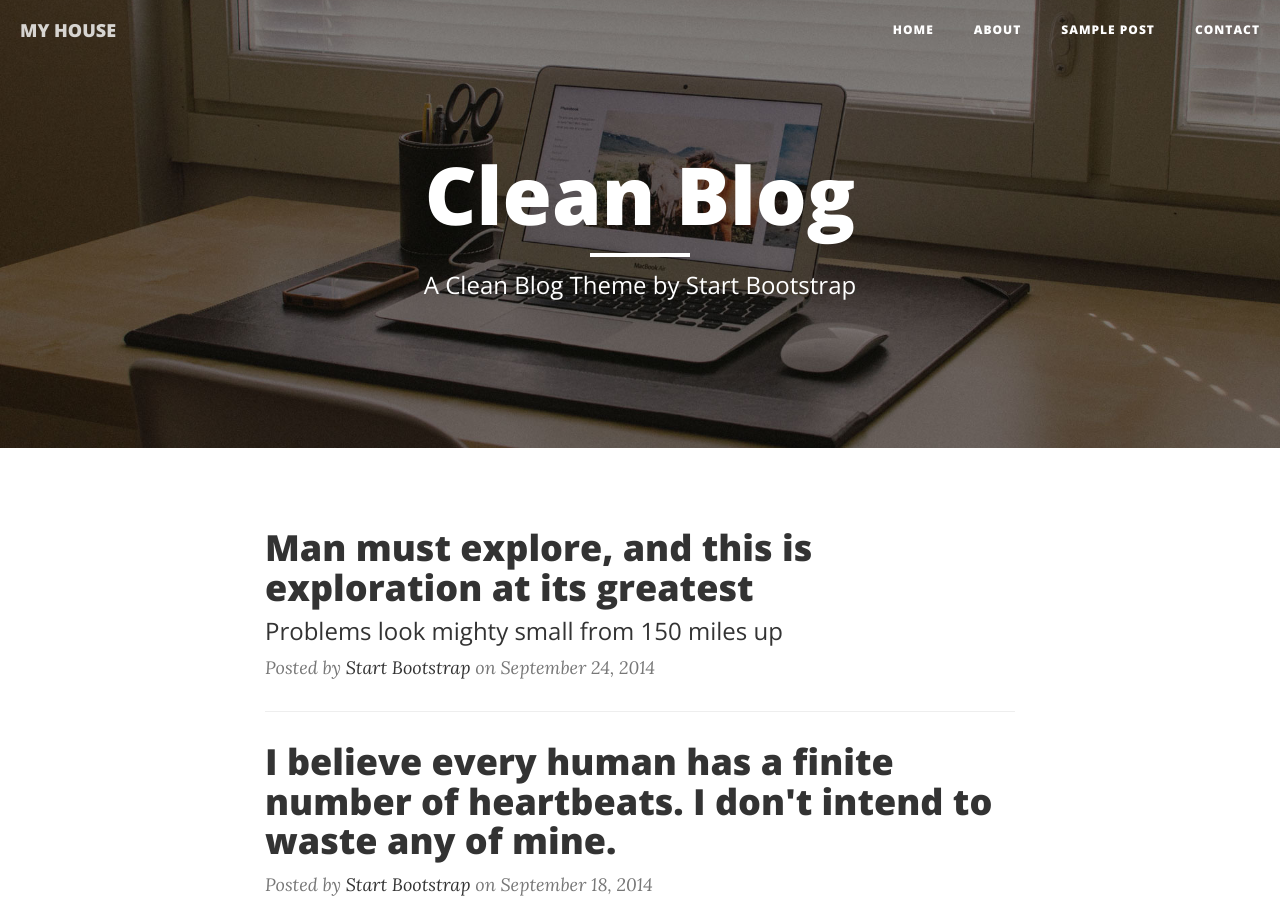
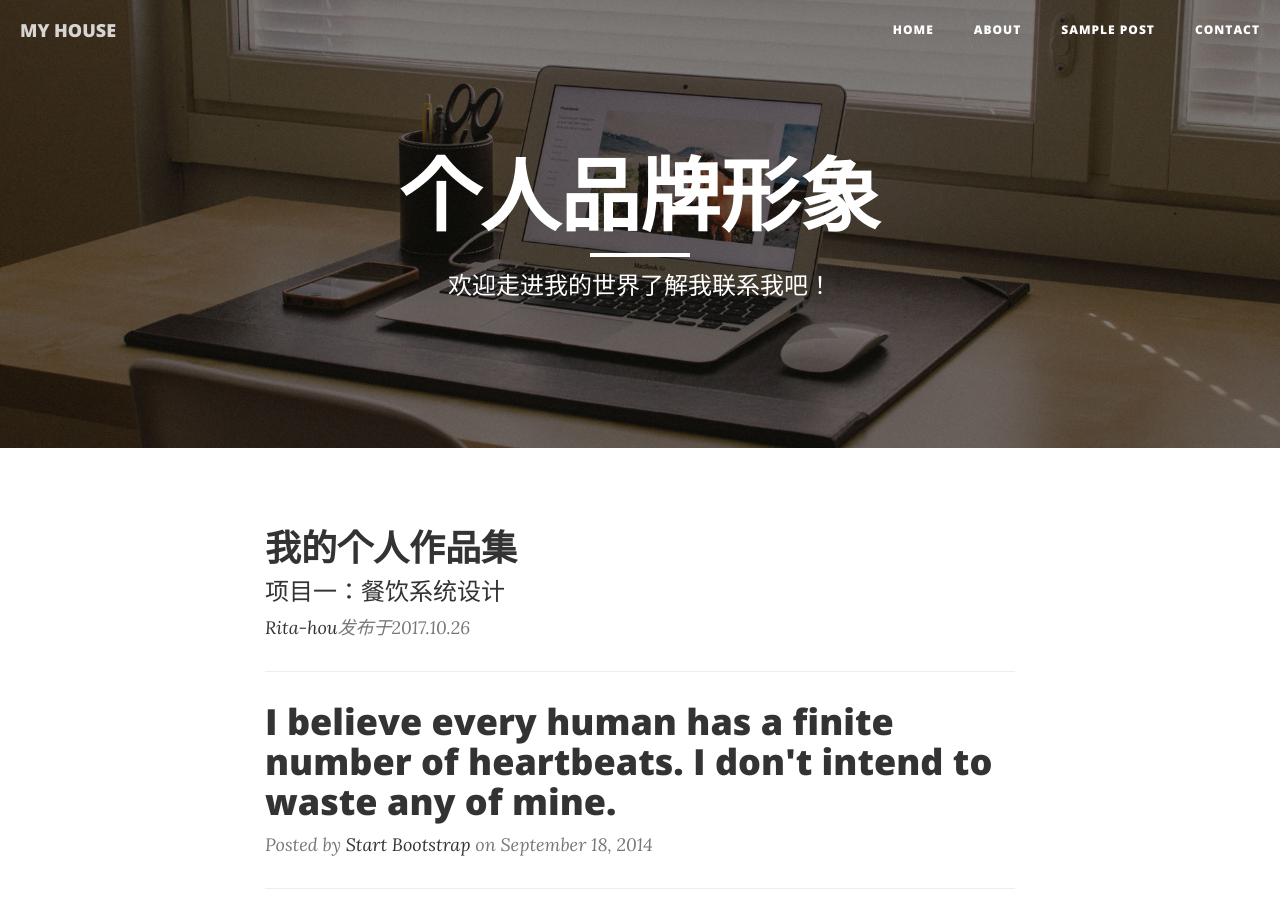
Before and after one commit to houfang/girlscodingdaydemo, a website: page index.html in a window 1280 px wide. Shown: the top 901 px of the page. Drawn offline with nearby package versions, Linux system fonts and the light colour scheme.

Commit message:
个人品牌形象

```diff
--- a/index.html
+++ b/index.html
@@ -74,9 +74,9 @@
             <div class="row">
                 <div class="col-lg-8 col-lg-offset-2 col-md-10 col-md-offset-1">
                     <div class="site-heading">
-                        <h1>Clean Blog</h1>
+                        <h1>个人品牌形象</h1>
                         <hr class="small">
-                        <span class="subheading">A Clean Blog Theme by Start Bootstrap</span>
+                        <span class="subheading">欢迎走进我的世界了解我联系我吧！</span>
                     </div>
                 </div>
             </div>
@@ -90,13 +90,13 @@
                 <div class="post-preview">
                     <a href="post.html">
                         <h2 class="post-title">
-                            Man must explore, and this is exploration at its greatest
+                            我的个人作品集
                         </h2>
                         <h3 class="post-subtitle">
-                            Problems look mighty small from 150 miles up
+                            项目一：餐饮系统设计
                         </h3>
                     </a>
-                    <p class="post-meta">Posted by <a href="#">Start Bootstrap</a> on September 24, 2014</p>
+                    <p class="post-meta"><a href="#">Rita-hou</a>发布于2017.10.26</p>
                 </div>
                 <hr>
                 <div class="post-preview">
```
